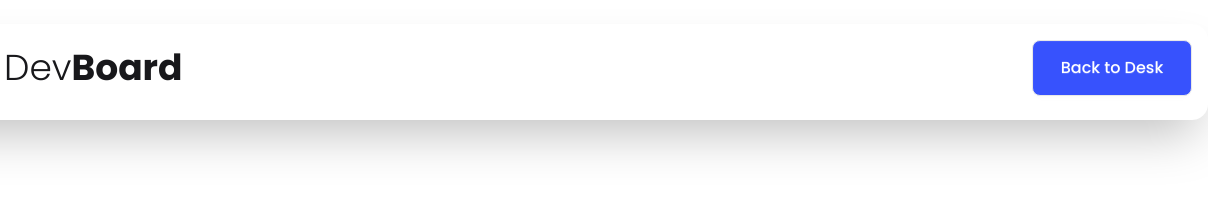
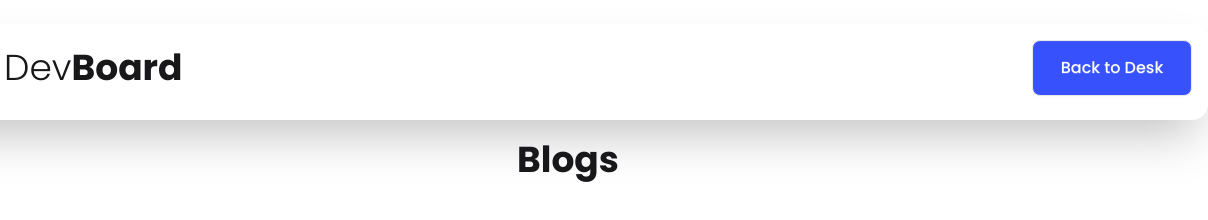
Before and after one commit to ummichy/assignment-no-five, a plain HTML site: page main.html in a window 1280 px wide. Shown: the full height of the page, 72-1280 px from the left. Drawn offline with nearby package versions, Linux system fonts and the light colour scheme.

Commit message:
some corrections

```diff
--- a/main.html
+++ b/main.html
@@ -3,7 +3,7 @@
 <head>
     <meta charset="UTF-8">
     <meta name="viewport" content="width=device-width, initial-scale=1.0">
-    <title>Document</title>
+    <title>blog</title>
     <!-- font link -->
     <link rel="preconnect" href="https://fonts.googleapis.com">
     <link rel="preconnect" href="https://fonts.gstatic.com" crossorigin>
@@ -33,6 +33,21 @@
 </div>
 </nav>
 </header>
+
+<main>
+    <section>
+<div class="py-5 text-center">
+    <h3 class="font-bold text-4xl">Blogs</h3>
+</div>
+
+
+
+
+
+    </section>
+
+
+</main>
 <script src="js/main.js"></script>
 <script src="js/script.js"></script>
 </body>
```
